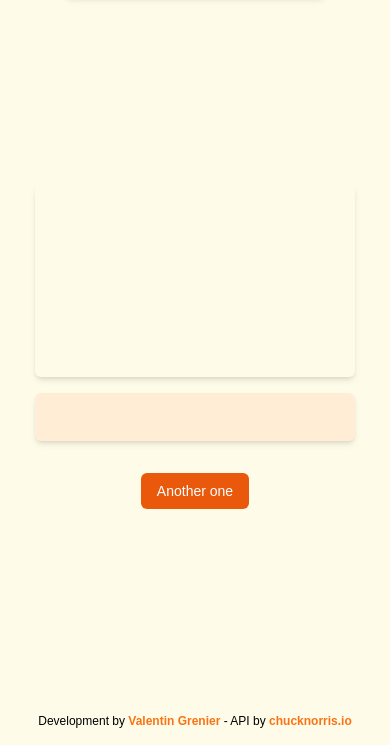
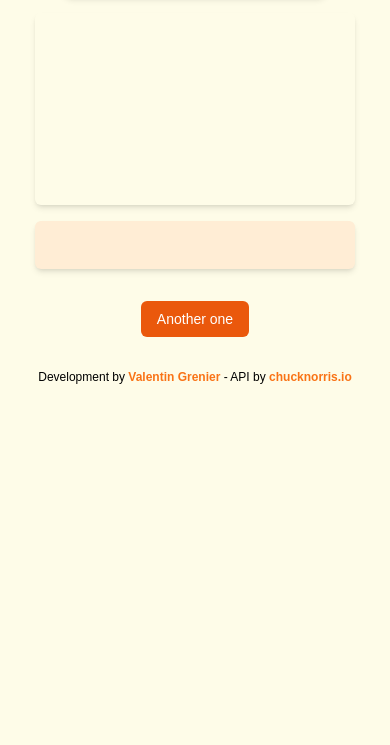
Before and after one commit to valentin-grenier/chucknorris, a website: page public/index.html in a window 390 px wide. Shown: the part 99-844 px from the top of the page. Drawn offline with Linux system fonts and the light colour scheme; no server answers; a web font is replaced by a local one.

Commit message:
Corrections responsive

```diff
--- a/public/index.html
+++ b/public/index.html
@@ -12,13 +12,13 @@
   <link href="https://fonts.bunny.net/css?family=albert-sans:400" rel="stylesheet" />
 </head>
 
-<body class="bg-yellow-50 w-80 md:w-3/5 lg:w-2/5 h-screen mx-auto flex flex-col justify-between">
+<body class="bg-yellow-50 w-80 md:w-3/5 lg:w-2/5 h-max mx-auto flex flex-col gap-4">
 
-  <header class="bg-orange-800 text-white text-2xl md:text-4xl font-bold font-serif text-center py-4 px-8 lg:px-16 mt-8 mx-auto rounded-xl shadow-md mb-0 md:mb-4">
+  <header class="bg-orange-800 text-white text-2xl md:text-4xl font-bold font-serif text-center py-4 px-8 md:px-16 mt-8 mx-auto rounded-xl shadow-md mb-0 md:mb-4">
     <h1>Chuck Norris <span class="text-yellow-400">Jokes</span></h1>
   </header>
 
-  <main class="text-center font-sans text-sm md:text-lg">
+  <main class="text-center font-sans text-sm md:text-lg flex-grow">
 
     <div id="image" class="mx-auto mb-4 overflow-hidden rounded-md shadow-md h-48 md:h-56 lg:h-80 bg-center bg-cover" style="background-image: url('')"></div>
 
```
Also changed, not shown: public/css/style.css.
